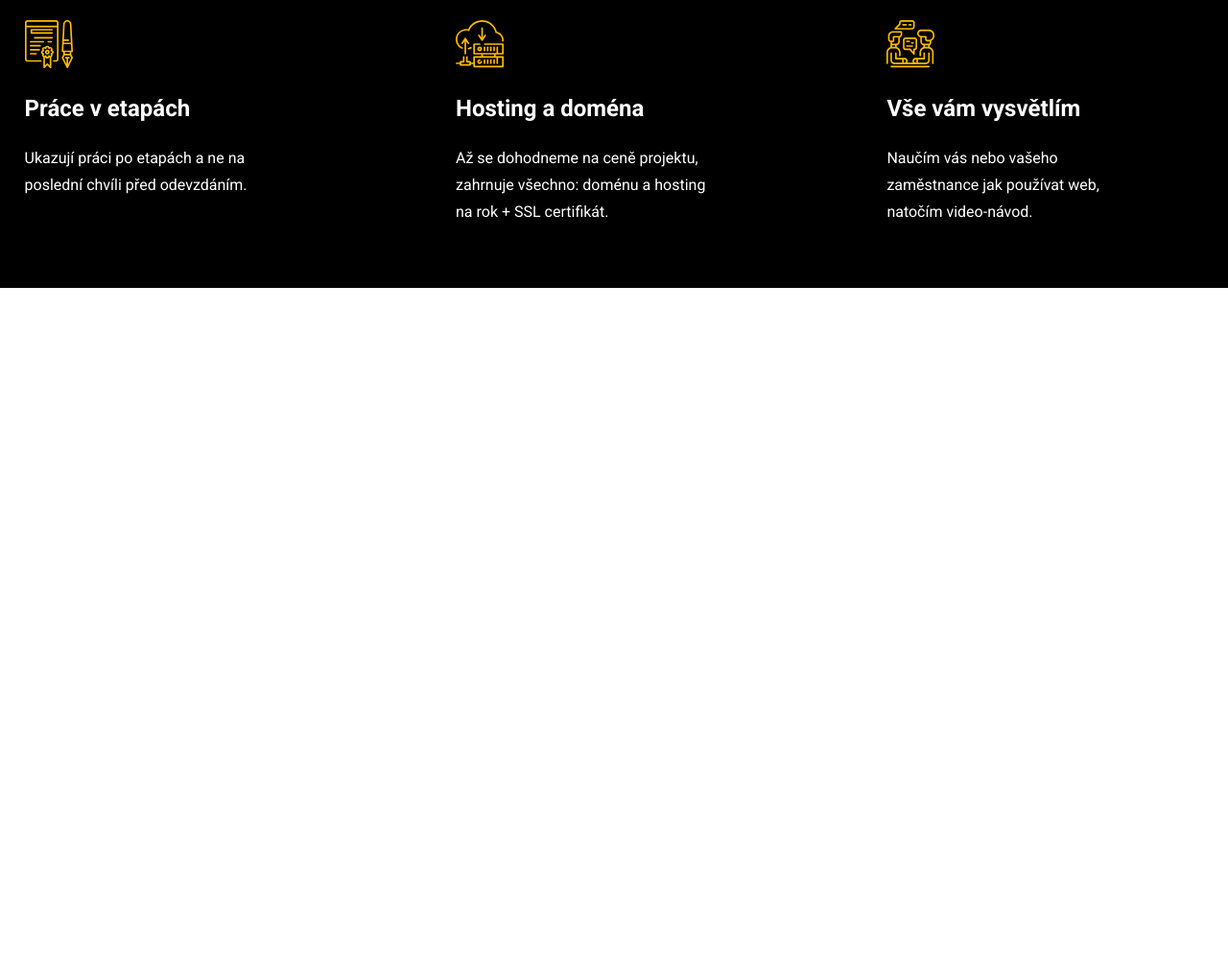
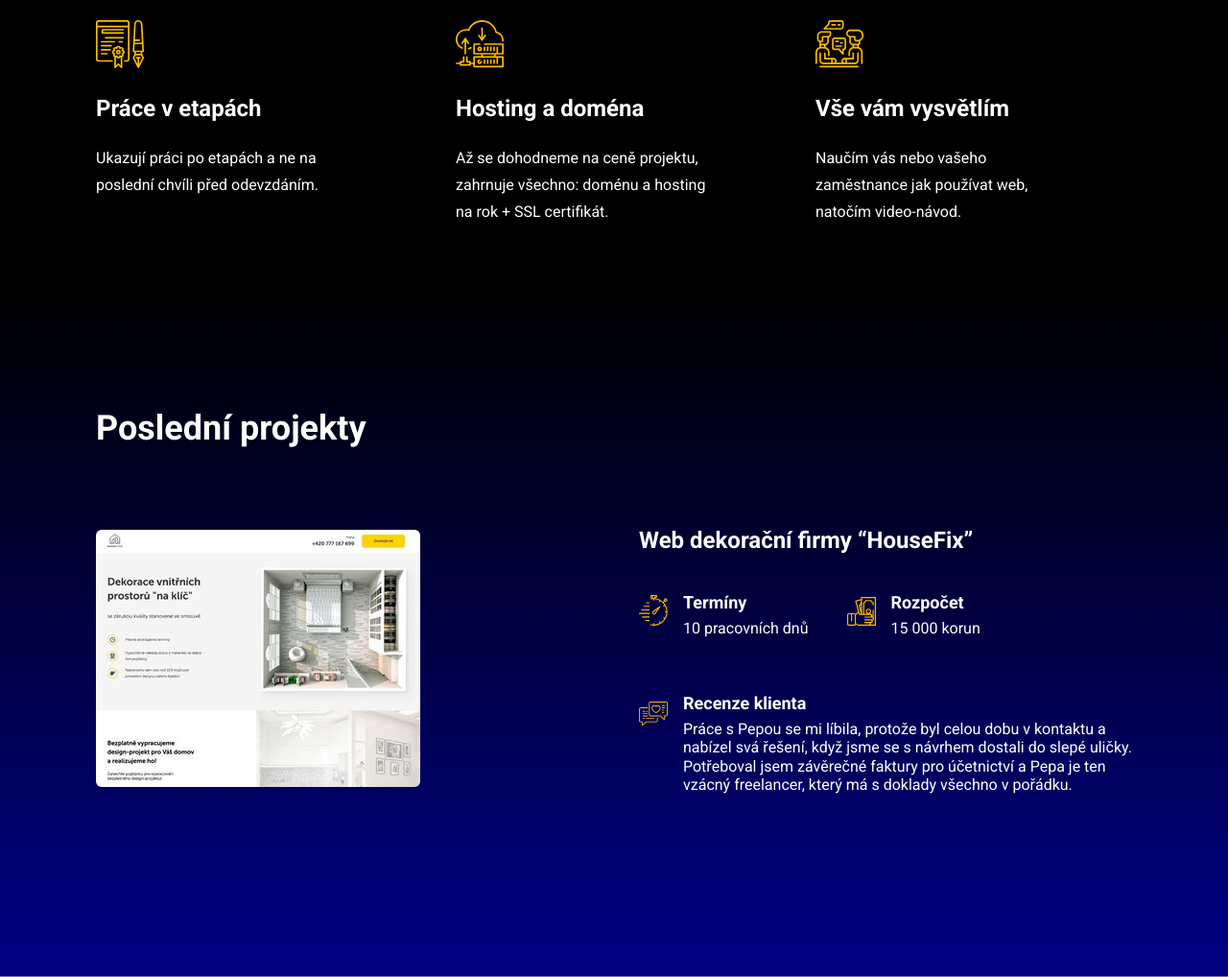
Before and after one commit to pepamastny/Portfolio, a plain HTML site: page src/index.html in a window 1280 px wide. Shown: the part 1125-2143 px from the top of the page at 96% size. Before the commit the page ends 1425 px from the top, so only its background shows below. Drawn offline with Linux system fonts and the light colour scheme.

Commit message:
Nakódování sekce s projekty, POZOR chybí tečky a celá responzivita; reverze je asi špatně, ale poradil jsem si

```diff
--- a/src/index.html
+++ b/src/index.html
@@ -39,7 +39,7 @@
                         <button class="about__button">Konzultace zdarma</button>
                     </div>
                     <div class="about__picture">
-                        <img src="" alt="Profil">
+                        <img src="img/profile.png" alt="Profil">
                     </div>
                 </div>
             </div>
@@ -90,6 +90,67 @@
                 </div>
             </div>
         </section>
+
+        <section class="projects">
+            <div class="container">
+                <div class="projects-block">
+                    <div class="projects__image">
+                        <h2 class="projects__title">
+                            Poslední projekty
+                        </h2>
+                        <img src="img/project1.jpg" alt="Projekt HouseFix">
+                    </div>
+
+                    <div class="projects__text">
+                        <h3 class="projects__subtitle">
+                            Web dekorační firmy “HouseFix”
+                        </h3>
+                        <div class="projects__content">
+                            <div class="projects__terms">
+                                <div class="projects__icon">
+                                    <img src="img/time-icon.svg" alt="Čas">
+                                </div>
+                                <div class="projects__wrap">
+                                    <h4 class="projects__name">
+                                        Termíny
+                                    </h4>
+                                    <span class="projects__subname">
+                                        10 pracovních dnů
+                                    </span>
+                                </div>
+                            </div>
+                            <div class="projects__terms">
+                                <div class="projects__icon">
+                                    <img src="img/money-icon.svg" alt="Peníze">
+                                </div>
+                                <div class="projects__wrap">
+                                    <h4 class="projects__name">
+                                        Rozpočet
+                                    </h4>
+                                    <span class="projects__subname">
+                                        15 000 korun
+                                    </span>
+                                </div>
+                            </div>
+                        </div>
+
+                        <div class="projects__review">
+                            <div class="projects__icon">
+                                <img src="img/feedback-icon.svg" alt="Feedback">
+                            </div>
+                            <div class="projects__wrap">
+                                <h4 class="projects__name">
+                                    Recenze klienta
+                                </h4>
+                                <span class="projects__subname">
+                                    Práce s Pepou se mi líbila, protože byl celou dobu v kontaktu a <br> nabízel svá řešení, když jsme se s návrhem dostali do slepé uličky. <br> Potřeboval jsem závěrečné faktury pro účetnictví a Pepa je ten <br> vzácný freelancer, který má s doklady všechno v pořádku.
+                                </span>
+                            </div>
+                        </div>
+                    </div>
+                </div>
+            </div>
+        </section>
     </main>
 
 
--- a/src/sass/style.sass
+++ b/src/sass/style.sass
@@ -7,7 +7,7 @@
     box-sizing: border-box
 
 .container
-    max-width: 1280px
+    max-width: 1080px
     width: 96%
     margin: auto
 
@@ -59,6 +59,12 @@
         cursor: pointer
         margin-bottom: 200px
     &__picture
+        margin-top: 100px
+        img
+            border-radius: 50%
+            border: 12px solid #fff
+            max-width: 415px
+            width: 100%
 
 
 .work
@@ -86,3 +92,52 @@
         color: #fff
         font-size: 16px
         line-height: 28px
+
+
+.projects
+    background: linear-gradient(0deg, #000000 0%, rgba(0, 0, 0, 0) 95.44%)
+    transform: matrix(1, 0, 0, -1, 0, 0)
+    background-color: navy
+    &__title
+        font-size: 36px
+        line-height: 42px
+        color: #fff
+        margin: 0
+        margin-bottom: 85px
+        padding-top: 125px
+    &-block
+        display: flex
+        justify-content: space-between
+        margin: auto
+        padding-top: 190px
+    &__image
+        transform: matrix(1, 0, 0, -1, 0, 0)
+        img
+            border-radius: 6px
+    &__text
+        transform: matrix(1, 0, 0, -1, 0, 0)
+        color: #fff
+        padding-top: 225px
+    &__subtitle
+        font-size: 24px
+        line-height: 28px
+        margin-bottom: 40px
+    &__content
+        display: flex
+        margin-bottom: 45px
+    &__terms
+        display: flex
+        margin-right: 40px
+    &__icon
+        line-height: 60px
+        margin-right: 16px
+    &__name
+        margin: 0
+        margin-bottom: 7px
+        font-size: 18px
+        line-height: 21px
+    &__subname
+        font-size: 16px
+        line-height: 19px
+    &__review
+        display: flex
```
Also changed, not shown: src/css/style.css, src/img/feedback-icon.svg (added), src/img/money-icon.svg (added), src/img/project1.jpg (added), src/img/time-icon.svg (added), 1 other file.
